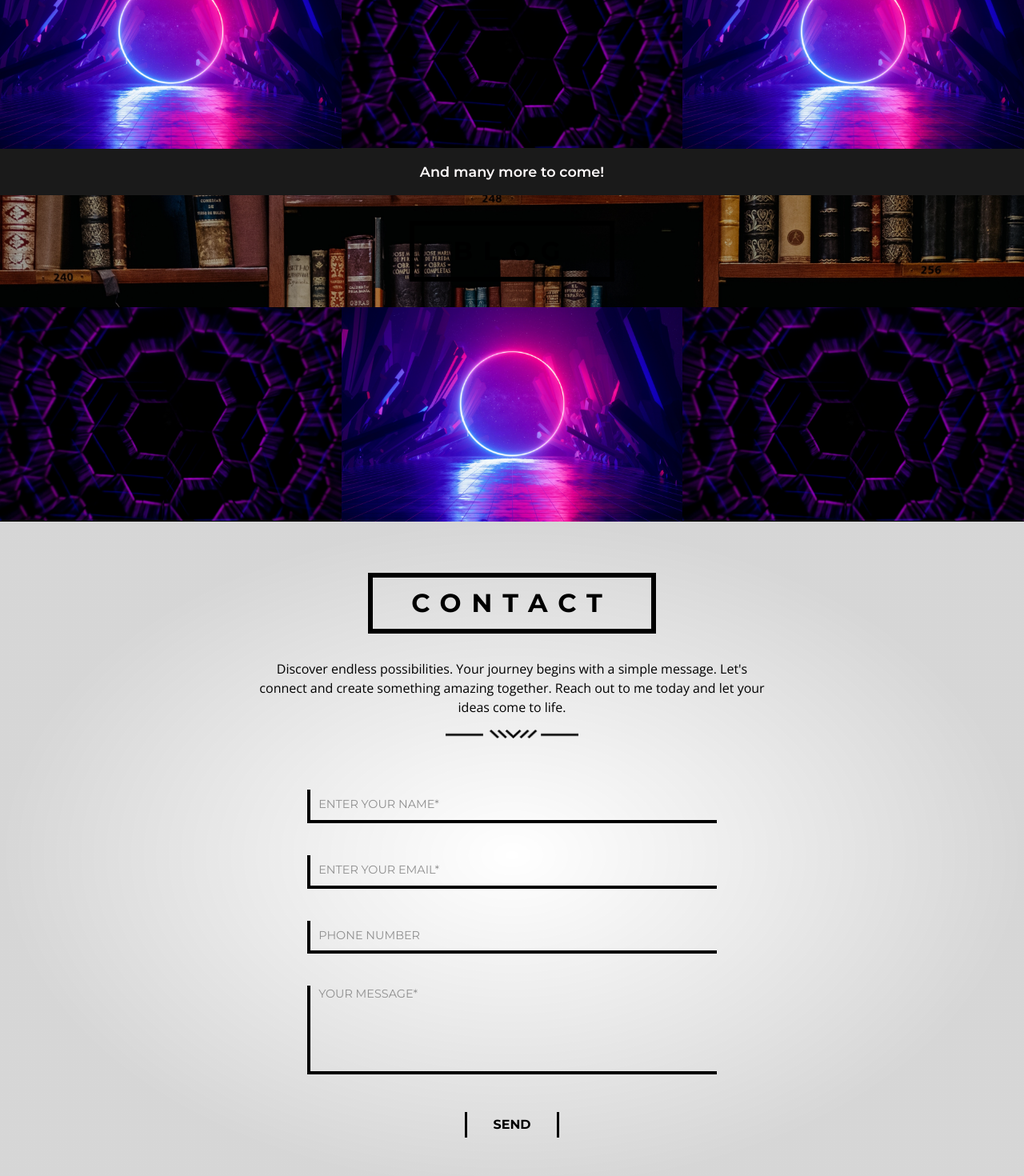
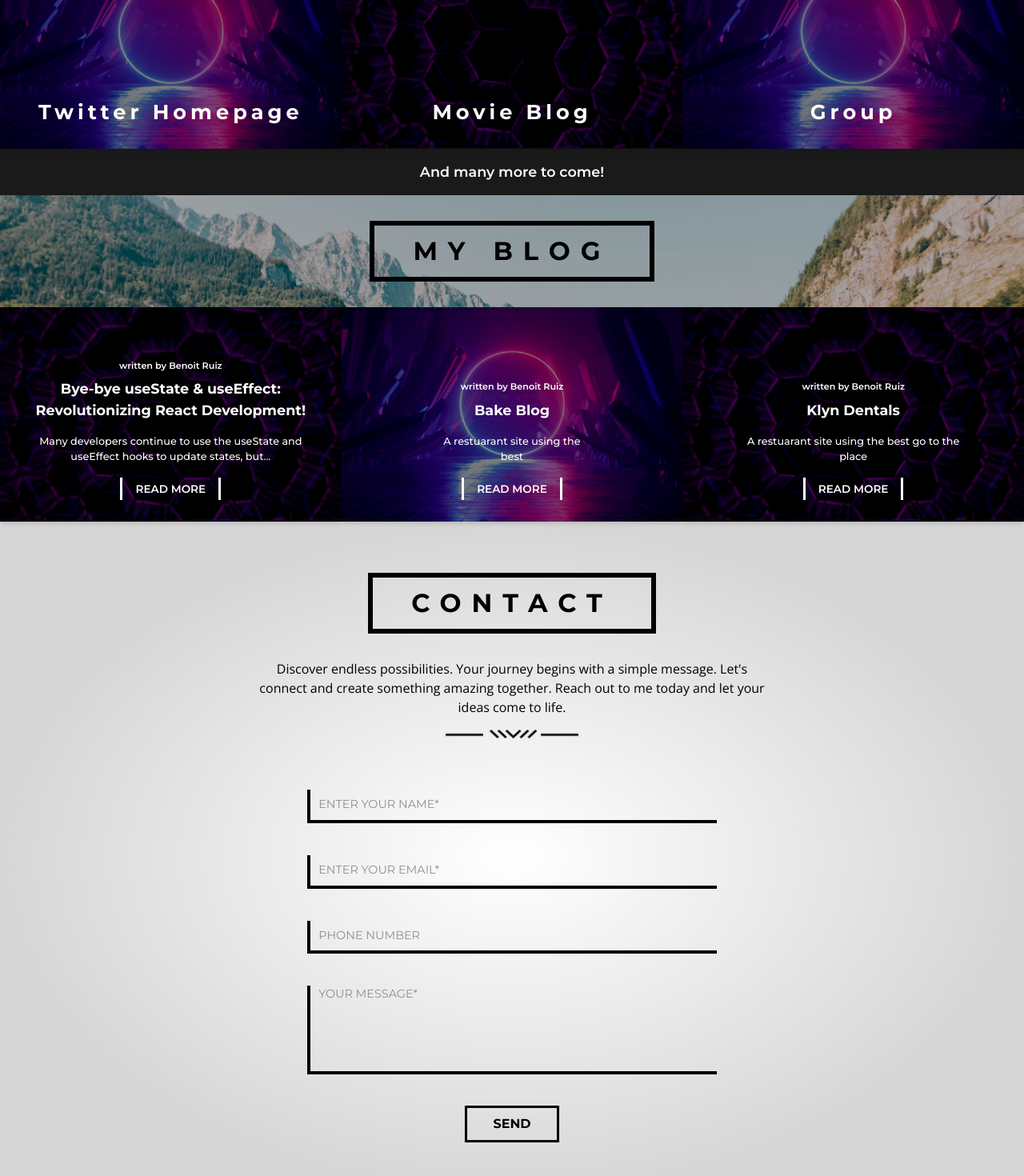
Before and after one commit to Jozz77/JonathanDev, a React (Vite) app: page / in a window 1280 px wide. Shown: the part 1980-3450 px from the top of the page at 80% size. Built offline with nearby package versions, Linux system fonts and the light colour scheme.

Commit message:
Add: new addition

```diff
--- a/src/Homepage/Components/Blog/Blog.jsx
+++ b/src/Homepage/Components/Blog/Blog.jsx
@@ -5,40 +5,28 @@ import BlogData from "./BlogData";
 
 
 export default function Blog() {
-  const [hoveredIndex, setHoveredIndex] = useState(null);
 
-  const handleMouseEnter = (index) => {
-    setHoveredIndex(index);
-  };
-
-  const handleMouseLeave = () => {
-    setHoveredIndex(null);
-  };
   return (
     <div className=" bg-Secondary text-WhiteBoldText">
      <section className="blog-head py-8 text-Secondary ">
-          <Heading text='BLOG' />
+          <Heading text='MY BLOG' />
         </section>
 
         <section className="flex flex-wrap">
         <div className="flex flex-wrap">
-          {BlogData.map((blog, index) => {
-            const isHovered = index === hoveredIndex;
+          {BlogData.map((blog) => {
             return (
               <section
                 key={blog.id}
-                onMouseEnter={() => handleMouseEnter(index)}
-                onMouseLeave={handleMouseLeave}
                 className="relative w-1/3 group"
               >
                 <img src={blog.img} className="w-full" alt="" />
                 <div
-                  className={`absolute flex flex-col items-center font-Montserrat justify-center bg-Secondary bg-opacity-50 bottom-0 right-0 top-0 left-0 bg-white p-4 w-full shadow-md transition-opacity duration-1000 ${
-                    isHovered ? "opacity-100" : "opacity-0"
-                  }`}
+                  className="absolute flex flex-col items-center font-Montserrat justify-center bg-Secondary bg-opacity-50 bottom-0 right-0 top-0 left-0 bg-white  w-full shadow-md transition-opacity duration-1000"
                 >
+                   <div className="flex flex-col items-center absolute bottom-[10%] px-[2%] ">
                    <p className="text-[0.7rem] font-semibold">written by  {blog.author} </p>
-                  <h1 className="text-[1.1rem] font-bold text-center mt-1">
+                  <h1 className="text-[1.1rem] font-bold text-center mt-2">
                     {blog.title}
                   </h1>
                   <p className="text-[0.8rem] px-[5%] text-center font-medium mt-4">
@@ -49,6 +37,7 @@ export default function Blog() {
                       READ MORE
                     </button>
                   </Link>
+                   </div>
                 </div>
               </section>
             );
--- a/src/Homepage/Components/Blog/BlogData.jsx
+++ b/src/Homepage/Components/Blog/BlogData.jsx
@@ -13,6 +13,7 @@ const BlogData = [
     {
         id: 2,
         img: Project2,
+        author: 'Benoit Ruiz',
         title: 'Bake Blog',
         description: 'A restuarant site using the best',
         link: 'https://klyn-dentals.vercel.app/'
@@ -20,8 +21,9 @@ const BlogData = [
     {
         id: 3,
         img: Project,
+        author: 'Benoit Ruiz',
         title: 'Klyn Dentals',
-        description: 'A restuarant site using the best',
+        description: 'A restuarant site using the best go to the place',
         link: 'https://klyn-dentals.vercel.app/'
     },
 ]
--- a/src/Homepage/Components/Contact.jsx
+++ b/src/Homepage/Components/Contact.jsx
@@ -54,8 +54,8 @@ export default function Contact() {
           id=""
         />
 
-        <div className="flex justify-center mt-10    ">
-          <button className=" border-solid border-black px-8 py-1 text-base font-bold   border-r-[3px] border-l-[3px] hover:text-gray hover:border-gray  ">
+        <div className="flex justify-center mt-8   ">
+          <button className=" border-solid border-black px-8 py-2 text-base font-bold border-[3px] hover:text-gray hover:border-gray  ">
             SEND
           </button>
         </div>
--- a/src/Homepage/Components/Portfolio/Portfolio.jsx
+++ b/src/Homepage/Components/Portfolio/Portfolio.jsx
@@ -25,7 +25,7 @@ export default function Portfolio() {
     <div className="bg-otherBlack text-whiteOther">
 
       <section className="port-head py-8 text-Secondary ">
-      <Heading text='PORTFOLIO' />
+      <Heading text='MY PORTFOLIO' />
       </section>
 
       <section className="w-full text-WhiteBoldText">
@@ -75,6 +75,13 @@ export default function Portfolio() {
                 className="relative w-1/3 group"
               >
                 <img src={portfolio.img} className="w-full" alt="" />
+                <div className={`absolute flex justify-center font-Montserrat  bg-Secondary bg-opacity-50 bottom-0 right-0 top-0 left-0 bg-white p-4 w-full shadow-md transition-opacity duration-1000 ${
+                    !isHovered ? "opacity-100" : "opacity-0"
+                  }`}>
+                <h1 className="text-[1.6rem] absolute bottom-[10%] font-bold tracking-[5px] mt-1">
+                    {portfolio.title}
+                  </h1>
+                </div>
                 <div
                   className={`absolute flex flex-col items-center font-Montserrat justify-center bg-Secondary bg-opacity-50 bottom-0 right-0 top-0 left-0 bg-white p-4 w-full shadow-md transition-opacity duration-1000 ${
                     isHovered ? "opacity-100" : "opacity-0"
--- a/src/index.css
+++ b/src/index.css
@@ -44,7 +44,7 @@ header{
     background-position: center;
   }
   .blog-head{
-    background-image: url('./assets/Portfolio.png');
+    background-image: url('../src/Homepage/Assets/portfolio.png');
     background-repeat: no-repeat;
     background-size: cover;
     background-position: center;
```
